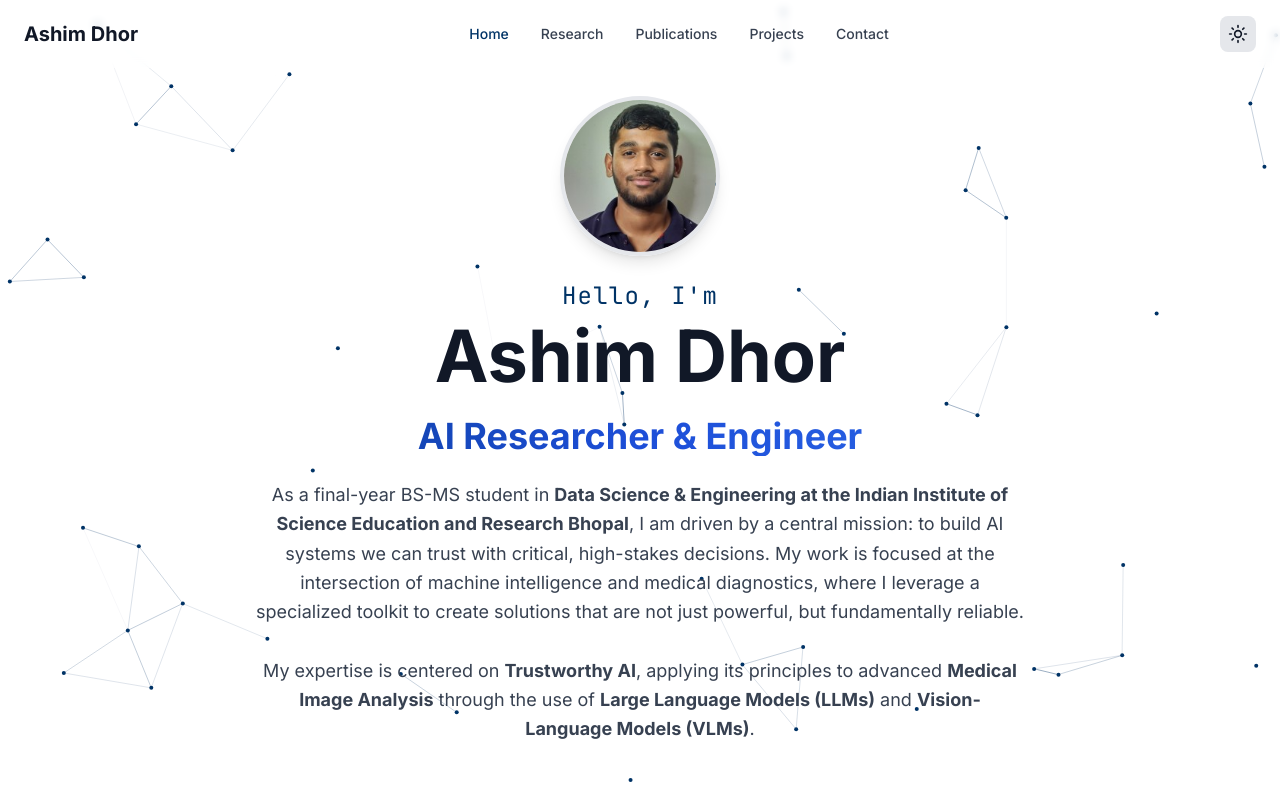
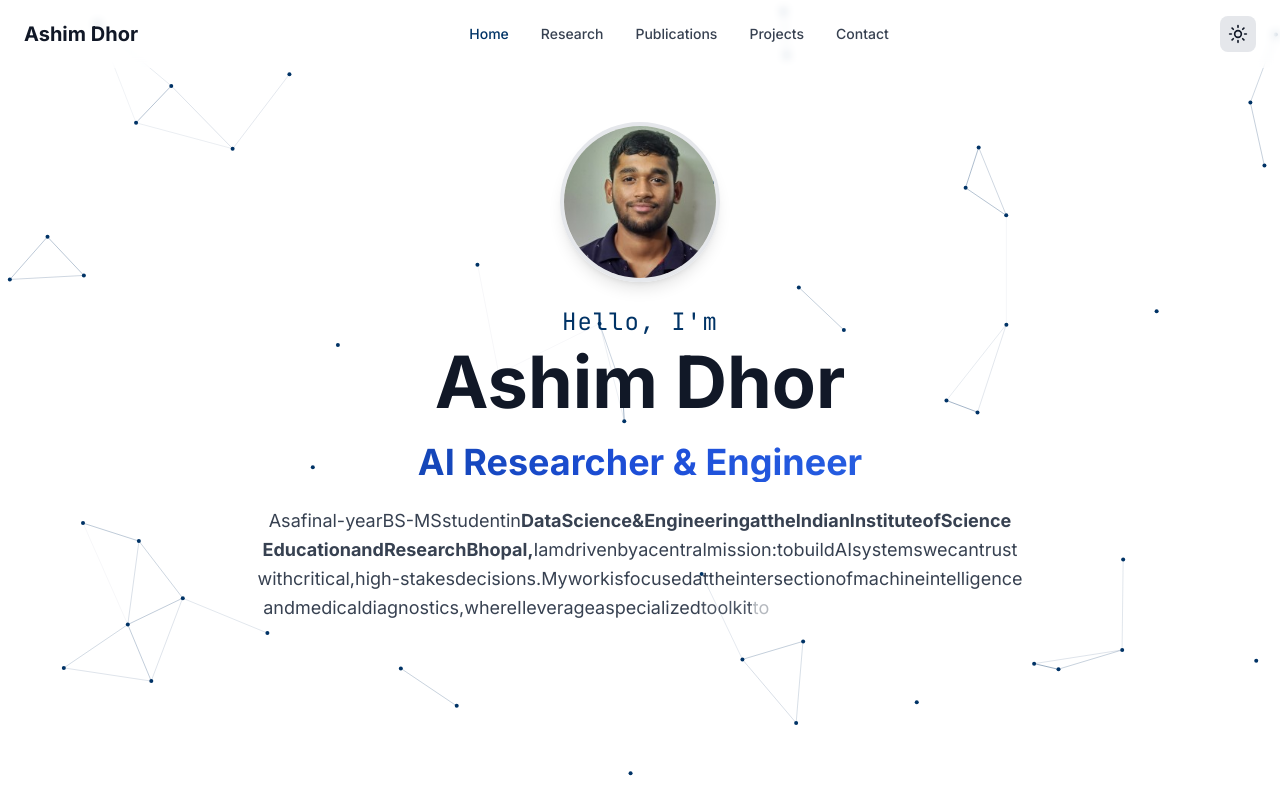
Before and after one commit to AshimDhor/ashimdhor.github.io, a React (Vite) app: page / in a window 1280 px wide. Shown: the top 800 px of the page. Built offline with nearby package versions, Linux system fonts and the light colour scheme.

Commit message:
Fix hero section animation cascade

```diff
--- a/src/components/Hero.tsx
+++ b/src/components/Hero.tsx
@@ -1,5 +1,5 @@
 import ParticleAnimation from './ParticleAnimation';
-import { useRef } from 'react';
+import { useRef, useState, useEffect } from 'react';
 import { useScrollAnimation } from '../hooks/useScrollAnimation';
 
 // Icons are not used, but we can leave the import
@@ -8,6 +8,128 @@ import { Github, Linkedin, Download } from 'lucide-react';
 const Hero = () => {
   const sectionRef = useRef<HTMLElement>(null);
   const isVisible = useScrollAnimation(sectionRef);
+  const [displayedWords, setDisplayedWords] = useState(0);
+  const [hasStartedAnimation, setHasStartedAnimation] = useState(false);
+
+  // The full text split into words with markers for bold sections
+  const textContent = [
+    { text: "As", bold: false },
+    { text: "a", bold: false },
+    { text: "final-year", bold: false },
+    { text: "BS-MS", bold: false },
+    { text: "student", bold: false },
+    { text: "in", bold: false },
+    { text: "Data", bold: true },
+    { text: "Science", bold: true },
+    { text: "&", bold: true },
+    { text: "Engineering", bold: true },
+    { text: "at", bold: true },
+    { text: "the", bold: true },
+    { text: "Indian", bold: true },
+    { text: "Institute", bold: true },
+    { text: "of", bold: true },
+    { text: "Science", bold: true },
+    { text: "Education", bold: true },
+    { text: "and", bold: true },
+    { text: "Research", bold: true },
+    { text: "Bhopal,", bold: true },
+    { text: "I", bold: false },
+    { text: "am", bold: false },
+    { text: "driven", bold: false },
+    { text: "by", bold: false },
+    { text: "a", bold: false },
+    { text: "central", bold: false },
+    { text: "mission:", bold: false },
+    { text: "to", bold: false },
+    { text: "build", bold: false },
+    { text: "AI", bold: false },
+    { text: "systems", bold: false },
+    { text: "we", bold: false },
+    { text: "can", bold: false },
+    { text: "trust", bold: false },
+    { text: "with", bold: false },
+    { text: "critical,", bold: false },
+    { text: "high-stakes", bold: false },
+    { text: "decisions.", bold: false },
+    { text: "My", bold: false },
+    { text: "work", bold: false },
+    { text: "is", bold: false },
+    { text: "focused", bold: false },
+    { text: "at", bold: false },
+    { text: "the", bold: false },
+    { text: "intersection", bold: false },
+    { text: "of", bold: false },
+    { text: "machine", bold: false },
+    { text: "intelligence", bold: false },
+    { text: "and", bold: false },
+    { text: "medical", bold: false },
+    { text: "diagnostics,", bold: false },
+    { text: "where", bold: false },
+    { text: "I", bold: false },
+    { text: "leverage", bold: false },
+    { text: "a", bold: false },
+    { text: "specialized", bold: false },
+    { text: "toolkit", bold: false },
+    { text: "to", bold: false },
+    { text: "create", bold: false },
+    { text: "solutions", bold: false },
+    { text: "that", bold: false },
+    { text: "are", bold: false },
+    { text: "not", bold: false },
+    { text: "just", bold: false },
+    { text: "powerful,", bold: false },
+    { text: "but", bold: false },
+    { text: "fundamentally", bold: false },
+    { text: "reliable.", bold: false },
+    { text: "My", bold: false },
+    { text: "expertise", bold: false },
+    { text: "is", bold: false },
+    { text: "centered", bold: false },
+    { text: "on", bold: false },
+    { text: "Trustworthy", bold: true },
+    { text: "AI,", bold: true },
+    { text: "applying", bold: false },
+    { text: "its", bold: false },
+    { text: "principles", bold: false },
+    { text: "to", bold: false },
+    { text: "advanced", bold: false },
+    { text: "Medical", bold: true },
+    { text: "Image", bold: true },
+    { text: "Analysis", bold: true },
+    { text: "through", bold: false },
+    { text: "the", bold: false },
+    { text: "use", bold: false },
+    { text: "of", bold: false },
+    { text: "Large", bold: true },
+    { text: "Language", bold: true },
+    { text: "Models", bold: true },
+    { text: "(LLMs)", bold: true },
+    { text: "and", bold: false },
+    { text: "Vision-Language", bold: true },
+    { text: "Models", bold: true },
+    { text: "(VLMs).", bold: true },
+  ];
+
+  // Start animation when component becomes visible
+  useEffect(() => {
+    if (isVisible && !hasStartedAnimation) {
+      setHasStartedAnimation(true);
+      setDisplayedWords(0);
+    }
+  }, [isVisible, hasStartedAnimation]);
+
+  // Animate words appearing one by one
+  useEffect(() => {
+    if (!hasStartedAnimation) return;
+
+    if (displayedWords < textContent.length) {
+      const timer = setTimeout(() => {
+        setDisplayedWords(prev => prev + 1);
+      }, 80); // Adjust speed here (80ms per word)
+
+      return () => clearTimeout(timer);
+    }
+  }, [displayedWords, hasStartedAnimation, textContent.length]);
 
   return (
     <section
@@ -20,11 +142,7 @@ const Hero = () => {
       </div>
 
       <div className="relative z-10 max-w-4xl mx-auto text-center">
-        {/* --- THIS LINE IS THE KEY FIX --- */}
-        {/* The animation classes have been removed from this parent div */}
         <div className="space-y-6">
-
-          {/* Each element below now animates independently based on the 'isVisible' trigger */}
 
           <img
             src="/profile-photo.jpg"
@@ -43,21 +161,32 @@ const Hero = () => {
             Ashim Dhor
           </h1>
 
-          {/* This H2 will now animate correctly */}
           <h2 className={`text-3xl md:text-4xl font-bold bg-gradient-to-r from-blue-900 via-blue-700 to-blue-500 dark:from-cyan-400 dark:via-cyan-300 dark:to-cyan-200 bg-clip-text text-transparent animate-gradient transition-all duration-700 delay-400 ${
             isVisible ? 'opacity-100 translate-y-0' : 'opacity-0 translate-y-4'
           }`}>
             AI Researcher & Engineer
           </h2>
 
-          {/* This P will now animate correctly */}
-          <p className={`text-lg text-gray-700 dark:text-gray-300 leading-relaxed max-w-3xl mx-auto transition-all duration-700 delay-600 ${
+          {/* Animated paragraph with word-by-word reveal */}
+          <div className={`text-lg text-gray-700 dark:text-gray-300 leading-relaxed max-w-3xl mx-auto transition-all duration-700 delay-600 ${
             isVisible ? 'opacity-100 translate-y-0' : 'opacity-0 translate-y-4'
           }`}>
-            As a final-year BS-MS student in <strong>Data Science & Engineering at the Indian Institute of Science Education and Research Bhopal</strong>, I am driven by a central mission: to build AI systems we can trust with critical, high-stakes decisions. My work is focused at the intersection of machine intelligence and medical diagnostics, where I leverage a specialized toolkit to create solutions that are not just powerful, but fundamentally reliable.
-            <br/><br/>
-            My expertise is centered on <strong>Trustworthy AI</strong>, applying its principles to advanced <strong>Medical Image Analysis</strong> through the use of <strong>Large Language Models (LLMs)</strong> and <strong>Vision-Language Models (VLMs)</strong>.
-          </p>
+            <p className="inline">
+              {textContent.map((word, index) => (
+                <span
+                  key={index}
+                  className={`inline-block transition-opacity duration-300 ${
+                    index < displayedWords ? 'opacity-100' : 'opacity-0'
+                  } ${word.bold ? 'font-bold' : ''}`}
+                  style={{
+                    transitionDelay: `${index * 30}ms`
+                  }}
+                >
+                  {word.text}{' '}
+                </span>
+              ))}
+            </p>
+          </div>
 
         </div>
       </div>
```
Also changed, not shown: 4 other files (tests, documents, lock files or other folders).
